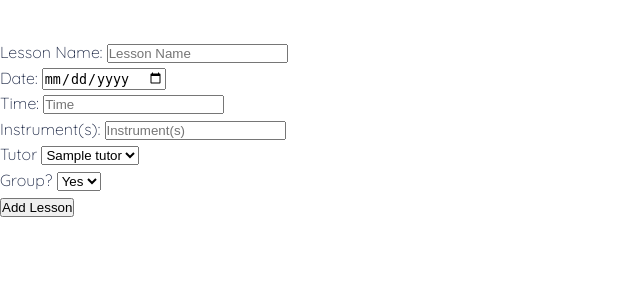
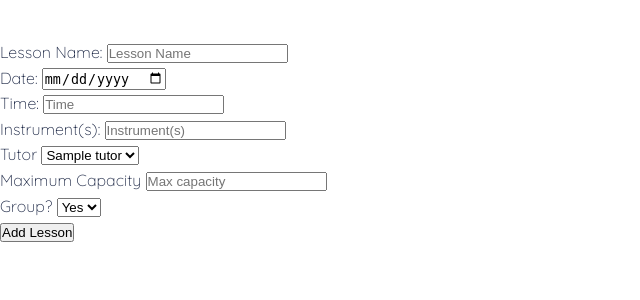
Before and after one commit to heathercking/CodeClan_Project1__Planaband, a Flask app: page /lessons/new in a window 1280 px wide. Shown: the part 100-400 px from the top of the page, without its empty margins (0-640 px from the left). Run offline with Flask 2, Linux system fonts and the light colour scheme; a database or web service that is not in the repository returns one stand-in record (values such as "Sample title"); some libraries are stand-ins or nearby versions.

Commit message:
adds max_capacity to lessons
added to class, tests, repository, controller, and html files

```diff
--- a/controllers/lesson_controller.py
+++ b/controllers/lesson_controller.py
@@ -31,8 +31,9 @@ def create_lesson():
     time = request.form['time']
     instrument = request.form['instrument']
     tutor = tutor_repository.select(request.form['tutor_id'])
+    max_capacity = request.form['max_capacity']
     group_status = request.form['group_status']
-    lesson = Lesson(name, date, time, instrument, tutor, group_status)
+    lesson = Lesson(name, date, time, instrument, tutor, max_capacity, group_status)
     lesson_repository.save(lesson)
     return redirect('/lessons')
 
@@ -62,8 +63,9 @@ def update_lesson(id):
     time = request.form['time']
     instrument = request.form['instrument']
     tutor = tutor_repository.select(request.form['tutor_id'])
+    max_capacity = request.form['max_capacity']
     group_status = request.form['group_status']
-    lesson = Lesson(name, date, time, instrument, tutor, group_status, id)
+    lesson = Lesson(name, date, time, instrument, tutor, max_capacity, group_status, id)
     lesson_repository.update(lesson)
     return redirect('/lessons')
 
--- a/db/planaband.sql
+++ b/db/planaband.sql
@@ -38,6 +38,7 @@ CREATE TABLE lessons (
     time VARCHAR(255),
     instrument VARCHAR(255),
     tutor_id INT REFERENCES tutors(id) ON DELETE CASCADE,
+    max_capacity INT,
     group_status BOOLEAN
 );
 
--- a/models/lesson.py
+++ b/models/lesson.py
@@ -1,10 +1,11 @@
 class Lesson:
 
-    def __init__(self, name, date, time, instrument, tutor, group_status=False, id=None):
+    def __init__(self, name, date, time, instrument, tutor, max_capacity, group_status=False, id=None):
         self.name = name
         self.date = date
         self.time = time
         self.instrument = instrument
         self.tutor = tutor
+        self.max_capacity = max_capacity
         self.group_status = group_status
         self.id = id
--- a/templates/lessons/edit.html
+++ b/templates/lessons/edit.html
@@ -36,6 +36,11 @@
     </div>
 
     <div>
+        <label for="max_capacity">Maximum Capacity</label>
+        <input type="text" id="max_capacity" name="max_capacity" value="{{ lesson.max_capacity }}" required>
+    </div>
+
+    <div>
         <label for="group_status">Group?</label>
         <select id="group_status" name="group_status">
 
--- a/templates/lessons/new.html
+++ b/templates/lessons/new.html
@@ -33,6 +33,11 @@
     </div>
 
     <div>
+        <label for="max_capacity">Maximum Capacity</label>
+        <input type="text" id="max_capacity" name="max_capacity" placeholder="Max capacity" required>
+    </div>
+
+    <div>
         <label for="group_status">Group?</label>
         <select id="group_status" name="group_status">
             <option value="true">Yes</option>
--- a/templates/lessons/show.html
+++ b/templates/lessons/show.html
@@ -13,6 +13,7 @@
             {% else %} <span>No</span>
             {% endif %}
         </p>
+        <p>Tutor: {{ lesson.max_capacity }}</p>
     </div>
 
     <div>
```
Also changed, not shown: repositories/lesson_repository.py (+6 -6 lines), tests/lesson_test.py (+5 -2 lines).
